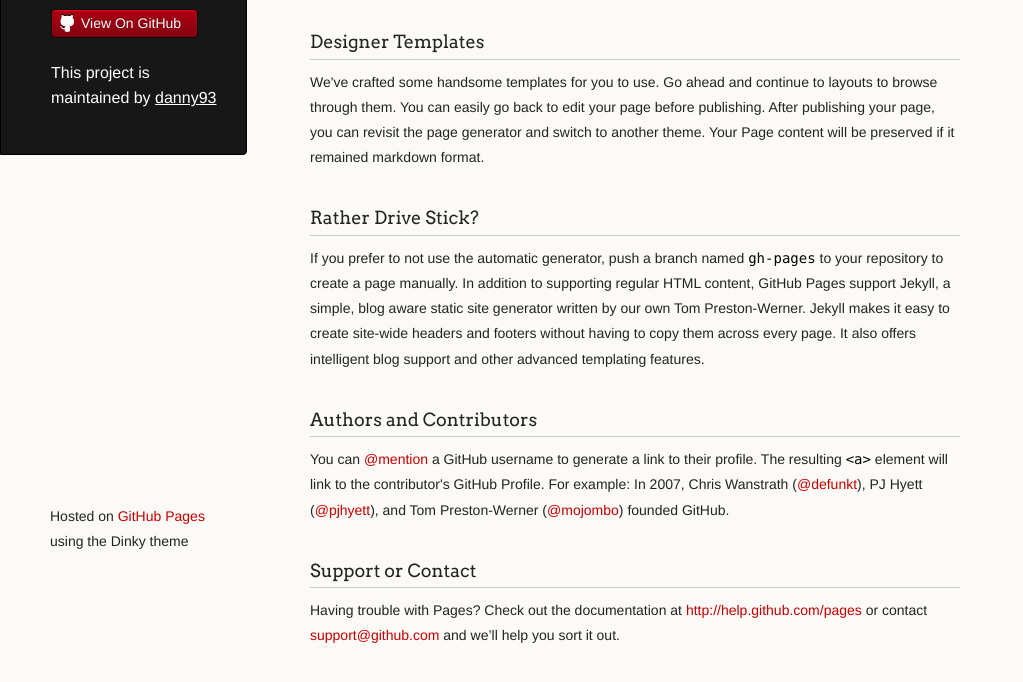
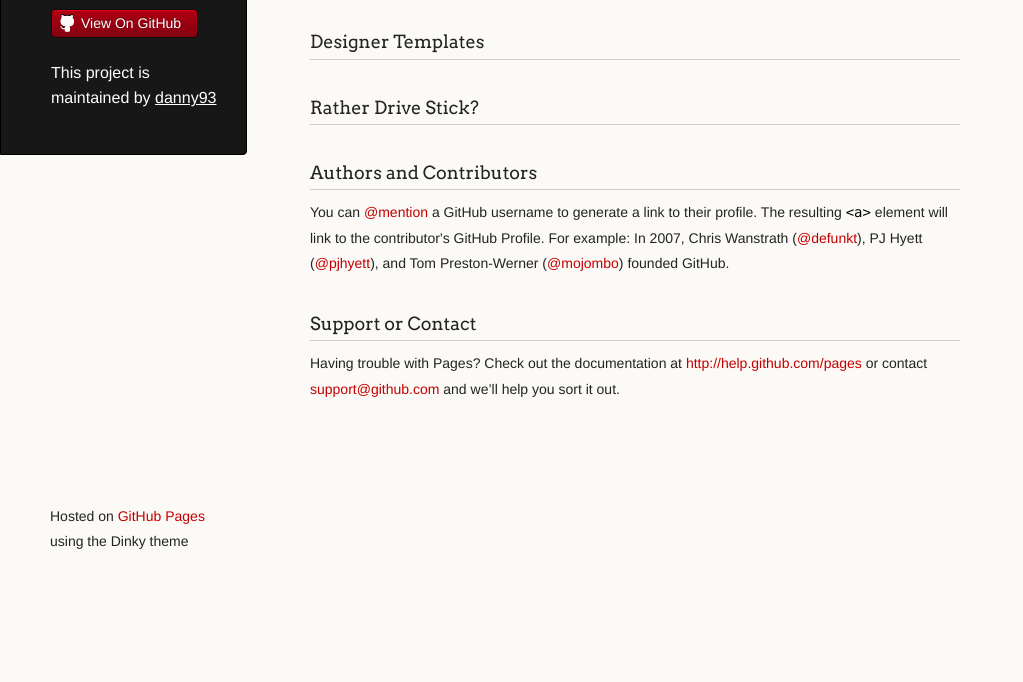
Before and after one commit to danny93/blog, a plain HTML site: page index.html in a window 1280 px wide. Shown: the part 214-896 px from the top of the page, without its empty margins (0-1023 px from the left). After the commit the page ends 800 px from the top, so only its background shows below. Drawn offline with Linux system fonts and the light colour scheme.

Commit message:
Update index.html

```diff
--- a/index.html
+++ b/index.html
@@ -48,13 +48,12 @@
  <h3>
  <a name="designer-templates" class="anchor" href="#designer-templates"><span class="octicon octicon-link"></span></a>Designer Templates</h3>
 
- <p>We've crafted some handsome templates for you to use. Go ahead and continue to layouts to browse through them. You can easily go back to edit your page before publishing. After publishing your page, you can revisit the page generator and switch to another theme. Your Page content will be preserved if it remained markdown format.</p>
+ <p></p>
 
  <h3>
  <a name="rather-drive-stick" class="anchor" href="#rather-drive-stick"><span class="octicon octicon-link"></span></a>Rather Drive Stick?</h3>
 
- <p>If you prefer to not use the automatic generator, push a branch named <code>gh-pages</code> to your repository to create a page manually. In addition to supporting regular HTML content, GitHub Pages support Jekyll, a simple, blog aware static site generator written by our own Tom Preston-Werner. Jekyll makes it easy to create site-wide headers and footers without having to copy them across every page. It also offers intelligent blog support and other advanced templating features.</p>
-
+ <p></p>
  <h3>
  <a name="authors-and-contributors" class="anchor" href="#authors-and-contributors"><span class="octicon octicon-link"></span></a>Authors and Contributors</h3>
 
```
